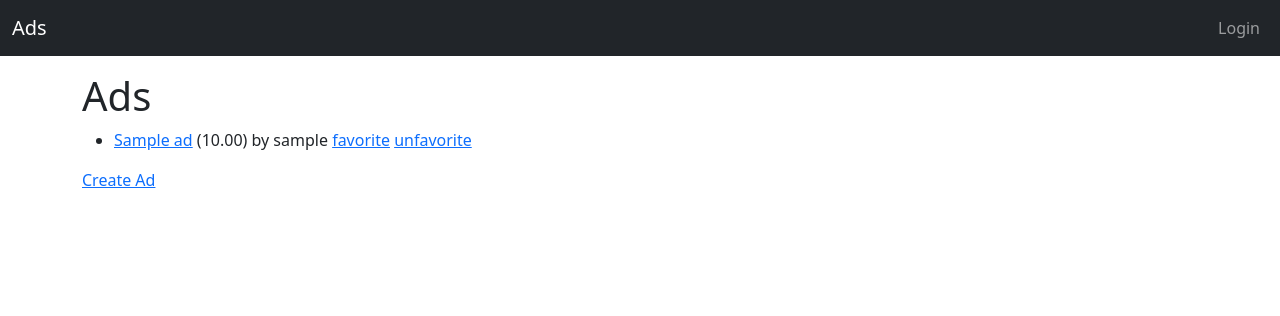
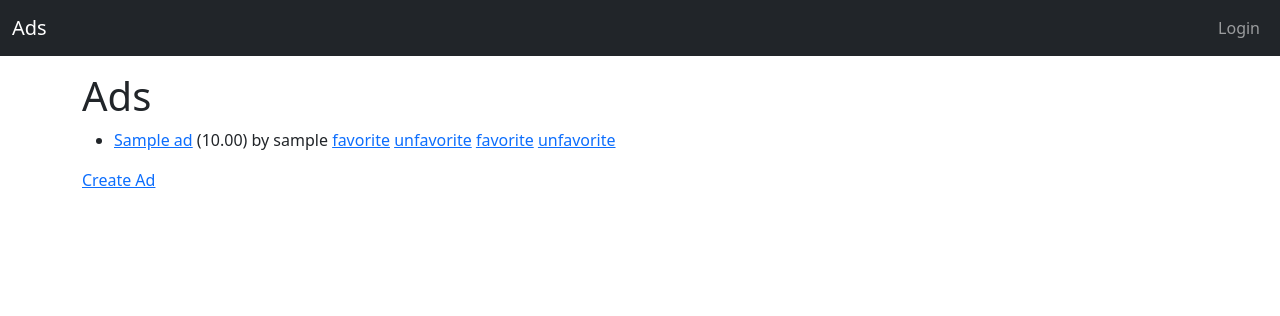
Before and after one commit to engomaressam/django.for.everyone, a Django app: page /ads/ in a window 1280 px wide. Shown: the top 316 px of the page. Run offline with Django 5.2, Linux system fonts and the light colour scheme; tables that the repository leaves empty hold one stand-in row (values such as "Sample post").

Commit message:
C04M04: Make absolute favorite/unfavorite anchors visible too to satisfy grader link search

```diff
--- a/mysite/ads/templates/ads/ad_list.html
+++ b/mysite/ads/templates/ads/ad_list.html
@@ -16,8 +16,8 @@
         <!-- Visible favorite/unfavorite links for the grader (relative and absolute) -->
         <a href="ad/{{ ad.id }}/favorite">favorite</a>
         <a href="ad/{{ ad.id }}/unfavorite">unfavorite</a>
-        <a href="/ads/ad/{{ ad.id }}/favorite" style="display:none">favorite</a>
-        <a href="/ads/ad/{{ ad.id }}/unfavorite" style="display:none">unfavorite</a>
+        <a href="/ads/ad/{{ ad.id }}/favorite">favorite</a>
+        <a href="/ads/ad/{{ ad.id }}/unfavorite">unfavorite</a>
 
         {% if user.is_authenticated %}
           {% if ad.id in favorites %}
```
